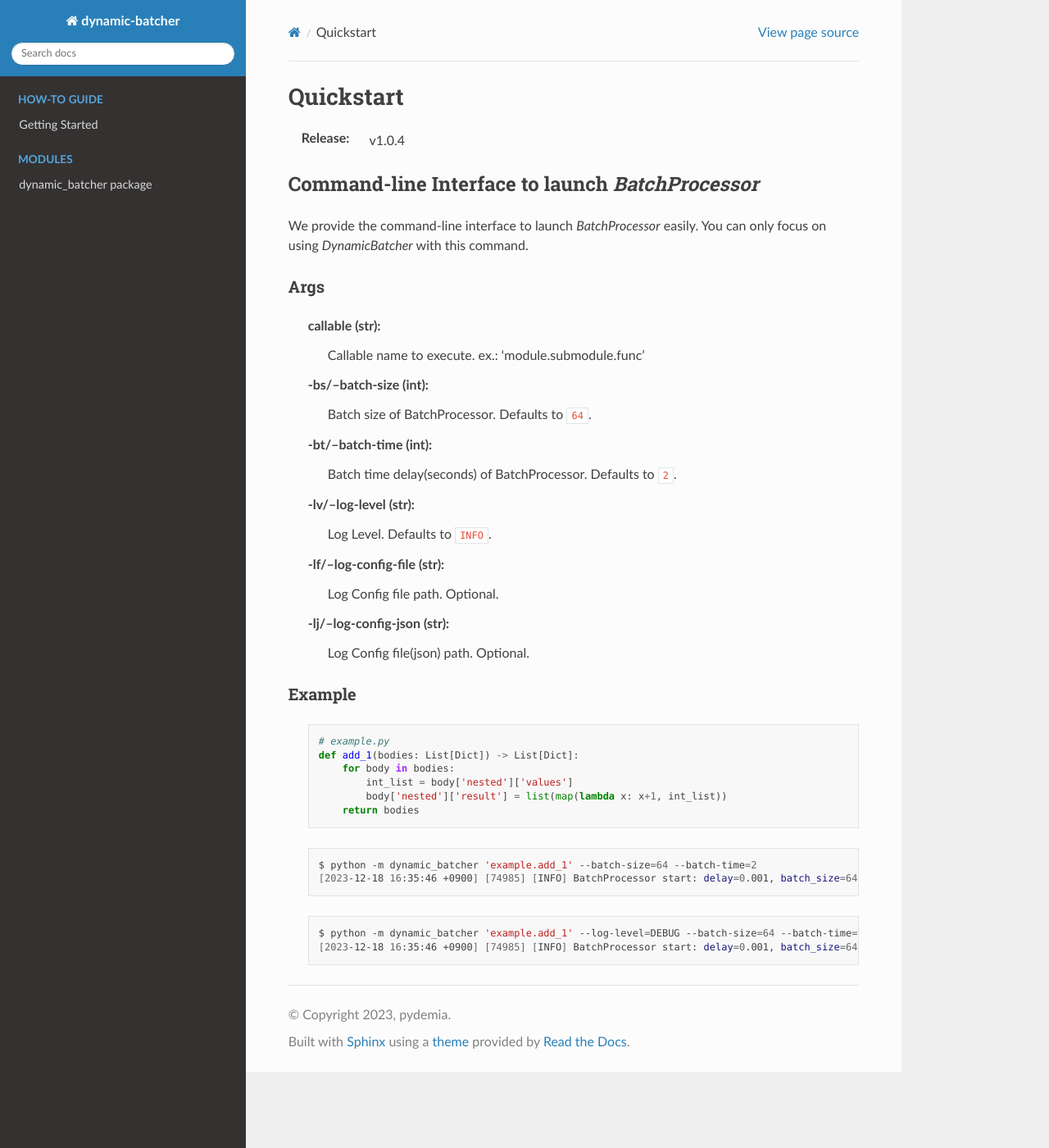
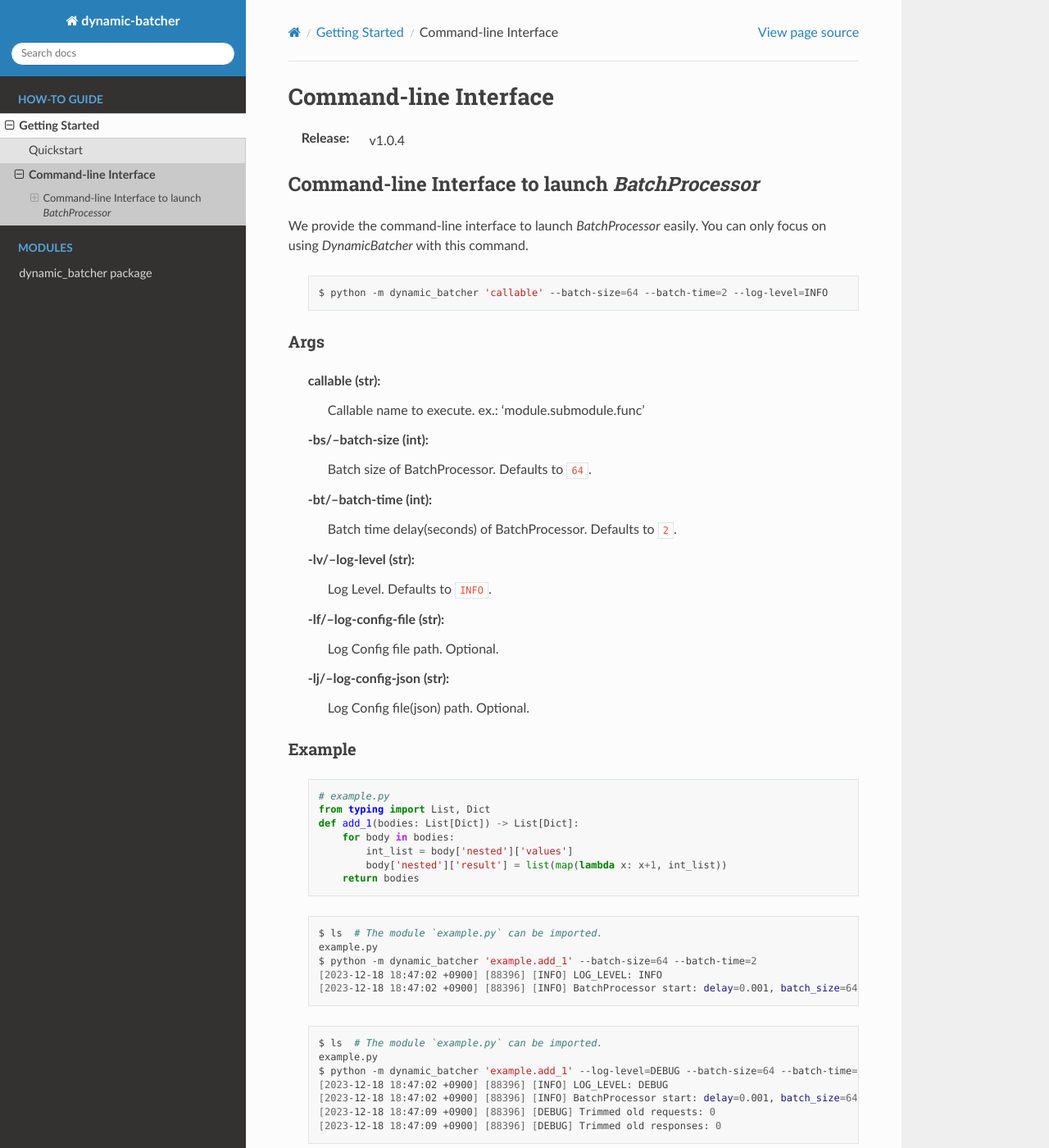
Before and after one commit to pydemia/dynamic-batcher, a Sphinx documentation site: the page built from docs/source/examples-command-line-interface.rst, in a window 1280 px wide and 1400 px high. Shown: the whole window at 82% size. Built offline with Sphinx 7.4.7 and the Read the Docs theme 2.0.0, drawn with Linux system fonts in a browser that asks for light colours; formulas are drawn with MathJax 3.

Commit message:
add cli command docs

```diff
--- a/docs/source/examples-command-line-interface.rst
+++ b/docs/source/examples-command-line-interface.rst
@@ -1,6 +1,6 @@
-====================================
-Quickstart
-====================================
+=================================================
+Command-line Interface
+=================================================
 
 :Release: |release|
 
@@ -11,6 +11,11 @@ Command-line Interface to launch `BatchProcessor`
 
 We provide the command-line interface to launch `BatchProcessor` easily.
 You can only focus on using `DynamicBatcher` with this command.
+
+
+    .. code-block:: bash
+
+        $ python -m dynamic_batcher 'callable' --batch-size=64 --batch-time=2 --log-level=INFO
 
 
 Args
@@ -41,6 +46,7 @@ Example
     .. code-block:: python
 
         # example.py
+        from typing import List, Dict
         def add_1(bodies: List[Dict]) -> List[Dict]:
             for body in bodies:
                 int_list = body['nested']['values']
@@ -50,10 +56,18 @@ Example
 
     .. code-block:: bash
 
+        $ ls  # The module `example.py` can be imported.
+        example.py
         $ python -m dynamic_batcher 'example.add_1' --batch-size=64 --batch-time=2
-        [2023-12-18 16:35:46 +0900] [74985] [INFO] BatchProcessor start: delay=0.001, batch_size=64 batch_time=2
+        [2023-12-18 18:47:02 +0900] [88396] [INFO] LOG_LEVEL: INFO
+        [2023-12-18 18:47:02 +0900] [88396] [INFO] BatchProcessor start: delay=0.001, batch_size=64 batch_time=2
 
     .. code-block:: bash
 
+        $ ls  # The module `example.py` can be imported.
+        example.py
         $ python -m dynamic_batcher 'example.add_1' --log-level=DEBUG --batch-size=64 --batch-time=2
-        [2023-12-18 16:35:46 +0900] [74985] [INFO] BatchProcessor start: delay=0.001, batch_size=64 batch_time=2
+        [2023-12-18 18:47:02 +0900] [88396] [INFO] LOG_LEVEL: DEBUG
+        [2023-12-18 18:47:02 +0900] [88396] [INFO] BatchProcessor start: delay=0.001, batch_size=64 batch_time=2
+        [2023-12-18 18:47:09 +0900] [88396] [DEBUG] Trimmed old requests: 0
+        [2023-12-18 18:47:09 +0900] [88396] [DEBUG] Trimmed old responses: 0
--- a/docs/source/examples.rst
+++ b/docs/source/examples.rst
@@ -8,3 +8,4 @@
    :maxdepth: 5
 
    examples-quickstart
+   examples-command-line-interface
```
Also changed, not shown: docs/source/examples-quickstart.rst (+5 -2 lines).
